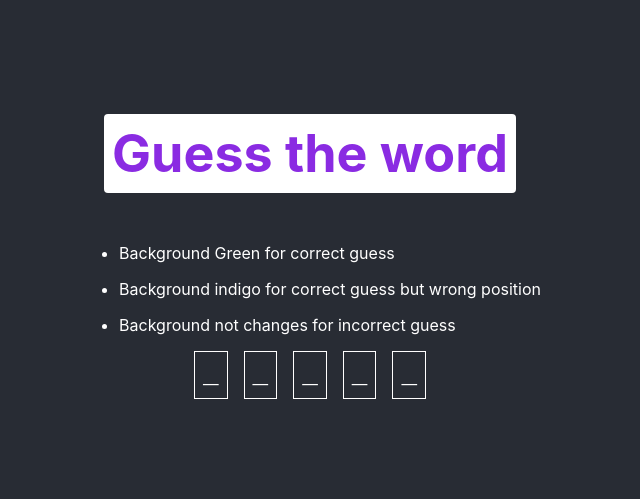
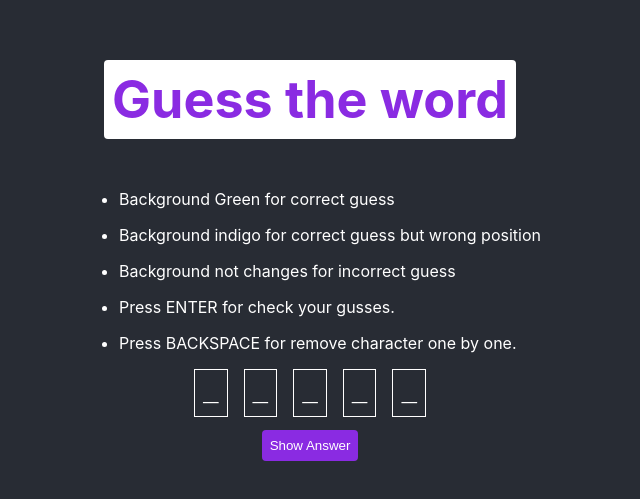
Before and after one commit to theshubhamy/wordworld, a React (Create React App) app: page / in a window 1280 px wide. Shown: the part 157-656 px from the top of the page, without its empty margins (330-970 px from the left). Built offline with nearby package versions, Linux system fonts and the light colour scheme.

Commit message:
complete

```diff
--- a/src/App.css
+++ b/src/App.css
@@ -40,7 +40,30 @@
   text-align: start;
 
 }
+.show-hide button{
+    border: none;
+    background-color: blueviolet;
+    color: white;
+    padding: 0.5rem;
+    border-radius: 4px;
+    box-shadow: 4px;
+    cursor: pointer;
+}
+.show-hide button:hover{
+    background-color: white;
+    color: blueviolet;
+}
+.show-hide button:active{
+    background-color: white;
+    color: blueviolet;
+}
+.show-hide p{
 
+    font-size: 1rem;
+    text-align: start;
+    padding: 0.5rem;
+    letter-spacing: 1px;
+}
 @keyframes App-logo-spin {
   from {
     transform: rotate(0deg);
--- a/src/App.js
+++ b/src/App.js
@@ -8,7 +8,10 @@
   const WordOfTheDay = "FORGO";
   const [guesses, setGuesses] = useState([]);
   const [currentWord, setCurrentWord] = useState("");
-
+  const [show, setShow] = useState(false);
+  const showHideHandler = () => {
+    setShow(!show);
+  };
   const backspace = () => {
     setCurrentWord((prev) => prev && prev.slice(0, -1));
   };
@@ -67,12 +70,24 @@
             <li>
               <p>Background not changes for incorrect guess </p>
             </li>
+            <li>
+              <p>Press ENTER for check your gusses.</p>
+            </li>
+            <li>
+              <p>Press BACKSPACE for remove character one by one.</p>
+            </li>
           </ul>
         </div>
         {guesses.map((guess) => (
           <WordRow word={guess} result={checkGuess(guess, WordOfTheDay)} />
         ))}
         <WordRow word={currentWord} />
+        <div className="show-hide">
+          <button onClick={showHideHandler}>
+            {show ? "Hide Answer" : "Show Answer"}
+          </button>
+          {show && <p>The Word Of The Day : {WordOfTheDay}</p>}
+        </div>
       </header>
     </div>
   );
--- a/src/components/WordRow.css
+++ b/src/components/WordRow.css
@@ -15,6 +15,5 @@
 }
 
 .word-row {
-
   padding-bottom: 0.5rem;
 }
```
